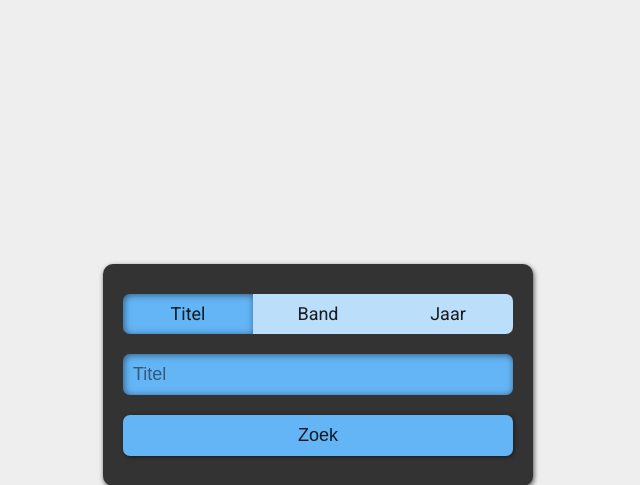
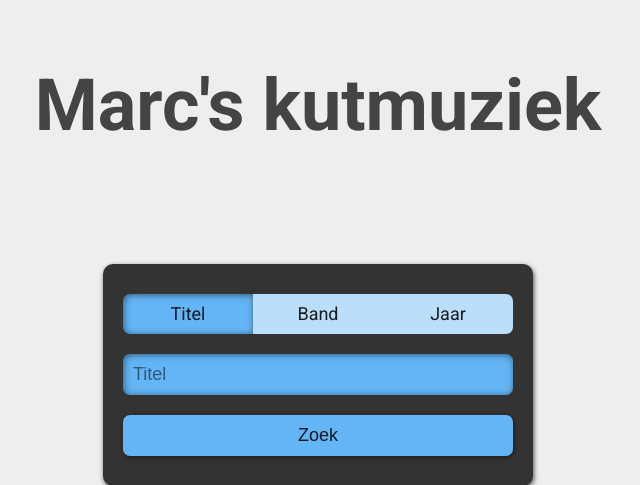
Before and after one commit to maxverbeek/money, a PHP site: page / in a window 1280 px wide. Shown: the top 485 px of the page, without its empty margins (322-962 px from the left). Run offline with PHP 8.4, Linux system fonts and the light colour scheme; some libraries are stand-ins or nearby versions.

Commit message:
Flikker een titel op die bitch

```diff
--- a/index.php
+++ b/index.php
@@ -6,6 +6,7 @@
 	<link rel="stylesheet" href="style.css">
 </head>
 <body>
+	<h1>Marc's kutmuziek</h1>
 	<div class="stretch">
 		<div class="query center">
 			<form action="search.php" method="GET">
--- a/style.css
+++ b/style.css
@@ -211,6 +211,16 @@ body
 	color: rgba(0, 0, 0, .51);
 }
 
+h1
+{
+	position: absolute;
+	top: 0;
+	left: 0;
+	width: 100%;
+	text-align: center;
+	font-size: 4em;
+}
+
 @media screen and (max-width: 720px)
 {
 	body
```
